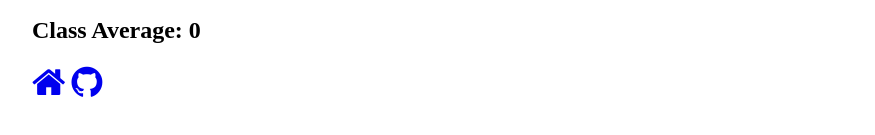
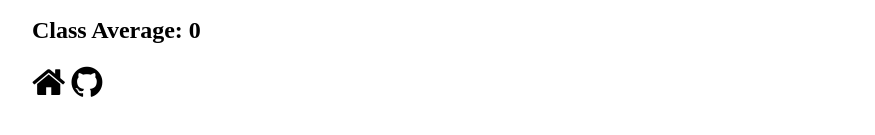
Before and after one commit to CharlesAverill/grades, a plain HTML site: page index.html in a window 1280 px wide. Shown: the part 707-842 px from the top of the page, without its empty margins (24-899 px from the left). Drawn offline with Linux system fonts and the light colour scheme.

Commit message:
add style

```diff
--- a/style.css
+++ b/style.css
@@ -9,6 +9,11 @@ table, th, td {
 
 form {
 	display: table;
+}
+
+.fa {
+  text-decoration: none;
+  color: black;
 }
 
 .center {
```
